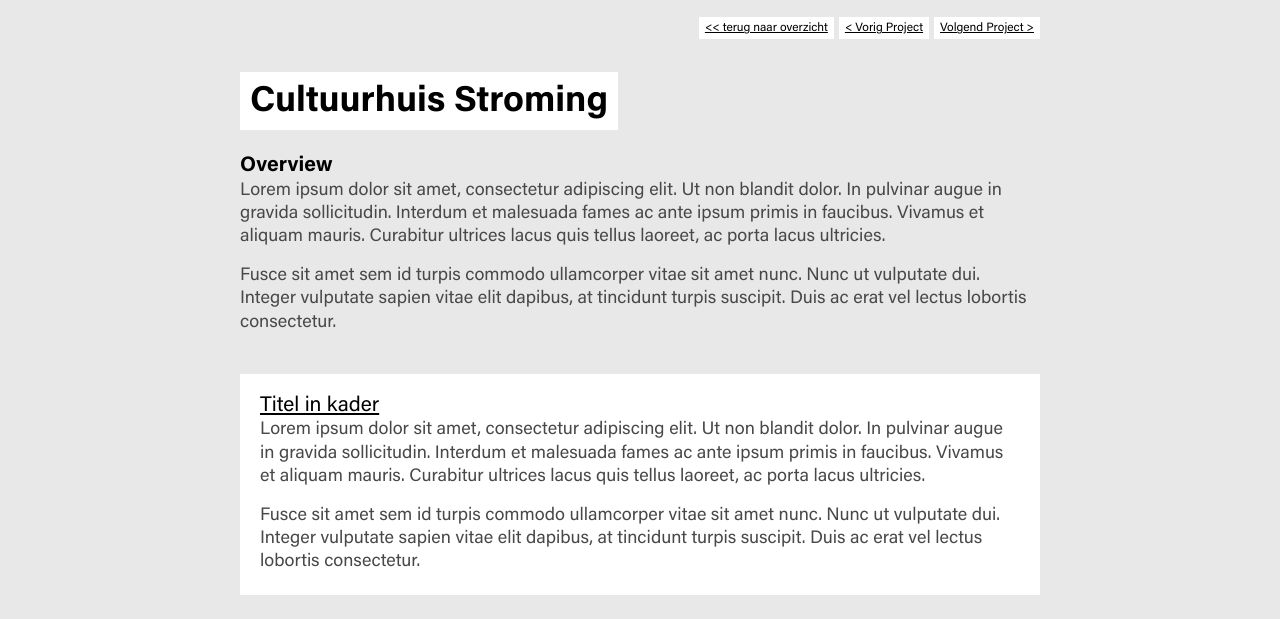
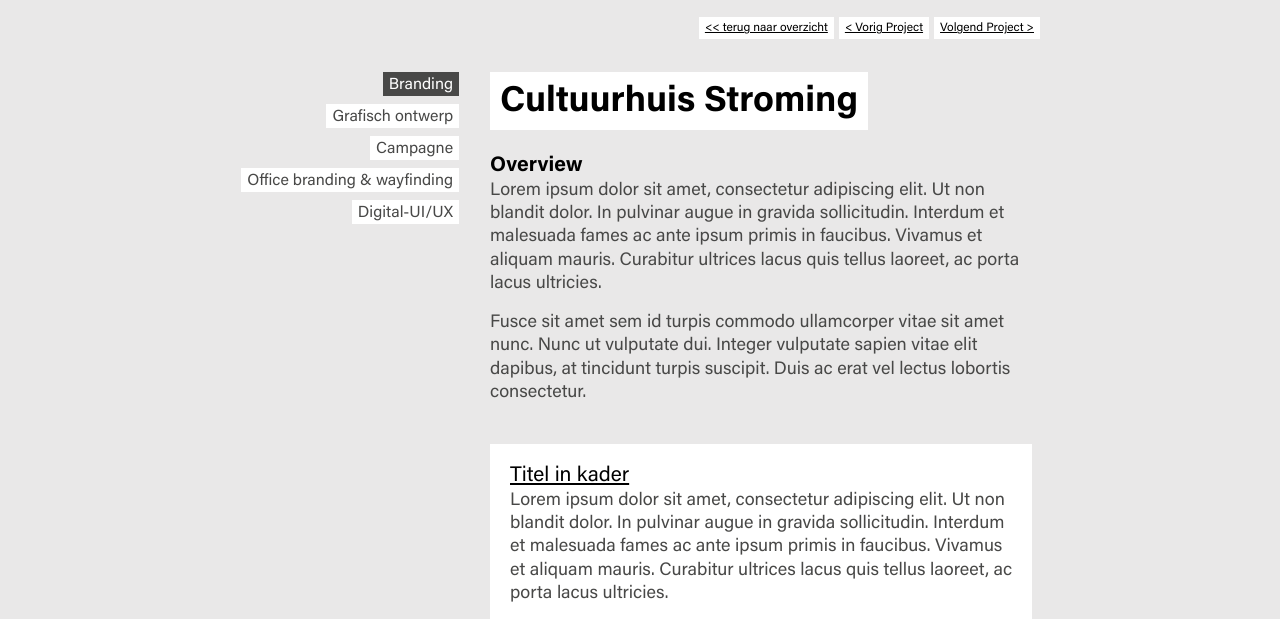
Before and after one commit to motabbirhossain/big-boom-html, a plain HTML site: page product-details.html in a window 1280 px wide. Shown: the part 130-749 px from the top of the page. Drawn offline with Linux system fonts and the light colour scheme.

Commit message:
fix: add a product sidebar done

```diff
--- a/assets/sass/_mix-section.scss
+++ b/assets/sass/_mix-section.scss
@@ -194,6 +194,65 @@
     &__inner + &__thumb-group{
         margin-top: 31px;
     }
+
+    .col-left{
+        max-width: 250px;
+        width: 100%;
+        position: absolute;
+        margin-left: -250px;
+        @media (max-width:1360px) {
+            position: relative;
+            margin-left: 0;
+        }
+        @media (max-width:830px) {
+            max-width: 100%;
+            width: 100%;
+        }
+    }
+    .col-right{
+        max-width: 100%;
+        width: 100%;
+        @media (max-width:1360px) {
+            max-width: 69%;
+            width: 100%;
+        }
+        @media (max-width:830px) {
+            max-width: 100%;
+            width: 100%;
+        }
+    }
+
+    &__list{
+        margin: 0;
+        text-align: right;
+        @media (max-width:830px) {
+            text-align: left;
+        }
+        li{
+            a{
+                text-align: right;
+                color: #484847;
+                font-size: 16px;
+                font-style: normal;
+                font-weight: 400;
+                line-height: normal;
+                padding: 5px 6px 3px;
+                background-color: $zoomvilla-white;
+                transition: all 0.4s ease-in-out;
+
+            }
+            &.active,
+            &:hover{
+                a{
+                    color: $zoomvilla-white;
+                    background-color: $zoomvilla-base;
+                }
+            }
+        }
+        li + li{
+            margin-top: 6px;
+        }
+    }
 }
 
 
--- a/product-details.html
+++ b/product-details.html
@@ -51,11 +51,26 @@
 
         <section class="product-details">
             <div class="container">
+
+
                 <div class="breadcrumm">
                     <a href="#"><< terug naar overzicht</a>
                     <a href="#">< Vorig Project  </a>
                     <a href="#">Volgend Project > </a>
                 </div>
+                <div class="row d-flex gutter-y-31 gutter-x-31">
+                    <div class="col-left">
+                        <div class="product-details__link-left">
+                            <ul class="product-details__list list-unstyled">
+                                <li class="active"><a href="#">Branding</a></li>
+                                <li><a href="#">Grafisch ontwerp</a></li>
+                                <li><a href="#">Campagne</a></li>
+                                <li><a href="#">Office branding & wayfinding</a></li>
+                                <li><a href="#">Digital-UI/UX</a></li>
+                            </ul>
+                        </div>
+                    </div>
+                    <div class="col-right">
                         <div class="product-details__inner">
                             <h2 class="product-details__title">Cultuurhuis Stroming</h2>
                             <div class="product-details__content">
@@ -97,10 +112,9 @@
                             </div>
                         </div>
                     </div>
+                </div>
+            </div>
         </section>
-
-
-
         <footer class="footer-area">
             <div class="footer-area__top">
                  <div class="container">
```
Also changed, not shown: assets/css/style.css, 2 other files. Lines whose indentation alone changed are shown as unchanged.
